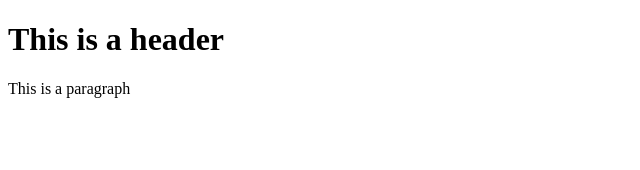
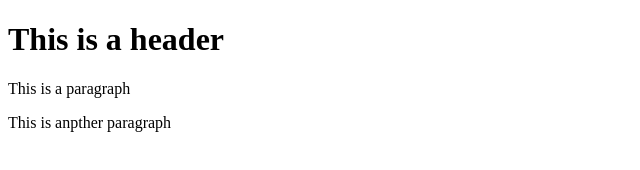
Before and after one commit to Gunel2316/git-test, a plain HTML site: page index.html in a window 1280 px wide. Shown: the whole page, without its empty margins (0-640 px from the left). Drawn offline with Linux system fonts and the light colour scheme.

Commit message:
Third commit

```diff
--- a/index.html
+++ b/index.html
@@ -3,5 +3,6 @@
     <body>
         <h1>This is a header</h1>
        <p>This is a paragraph</p>
+       <p>This is anpther paragraph</p>
     </body>
 </html>
```
